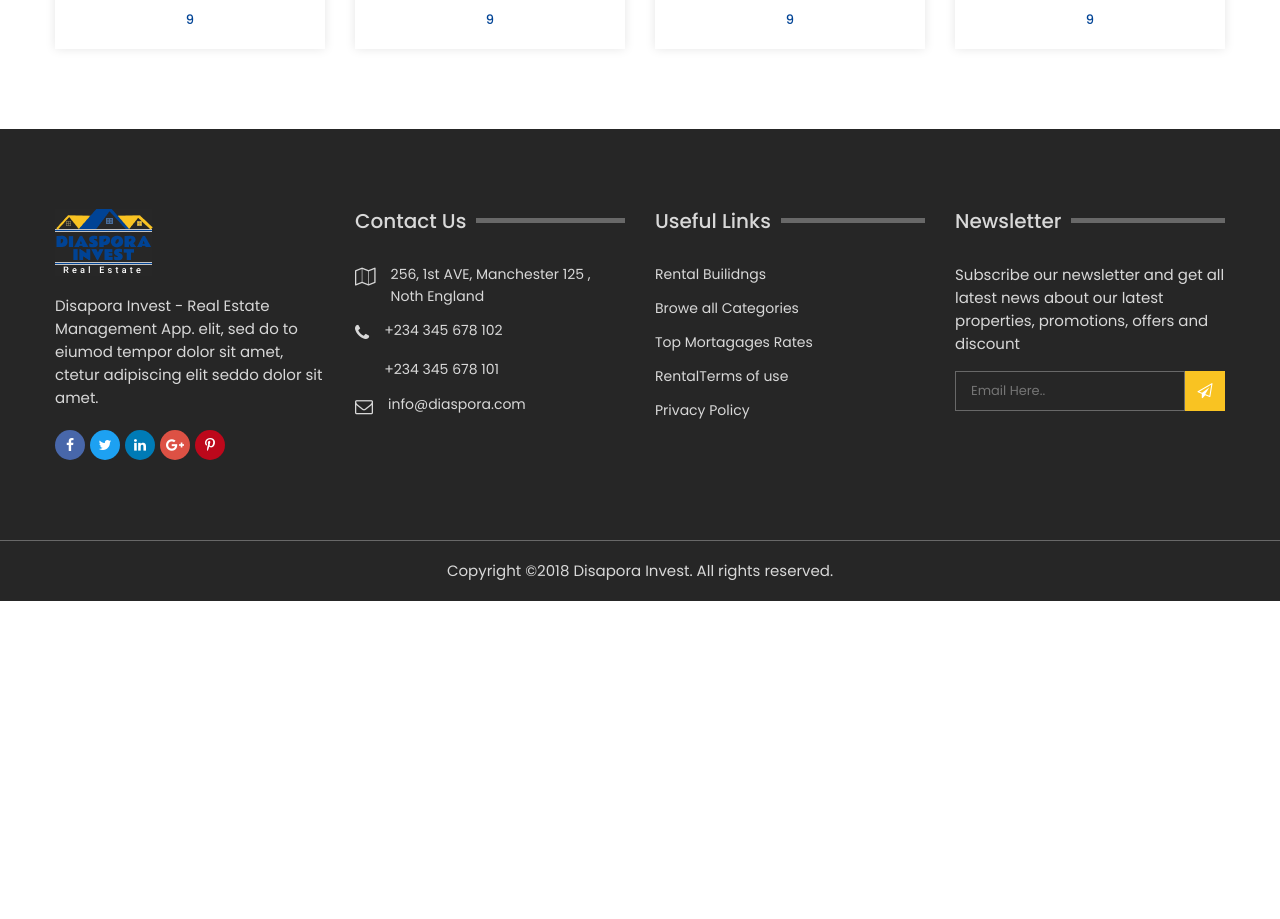
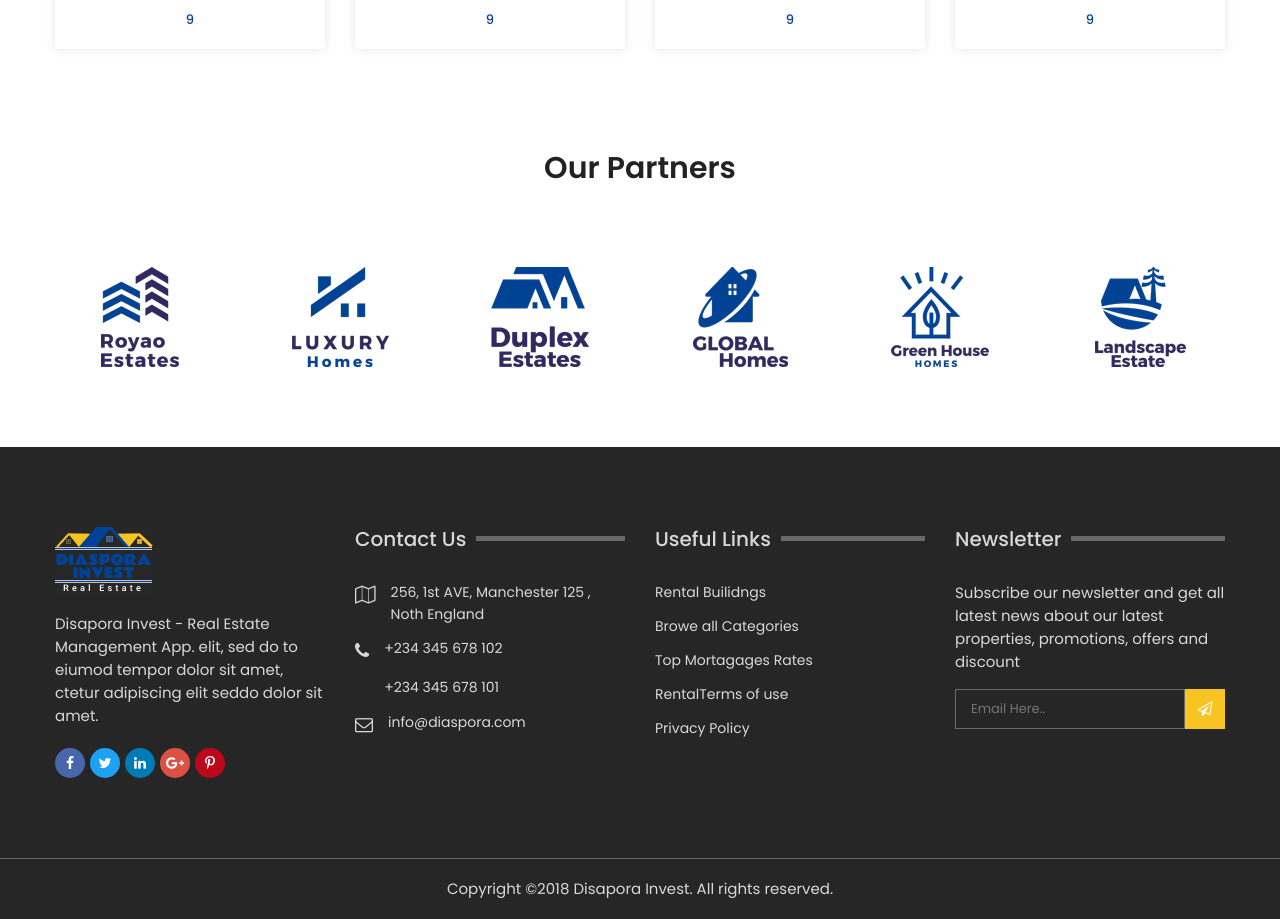
Before and after one commit to josemak25/diaspora-invest, a React (Create React App) app: page / in a window 1280 px wide. Shown: the part 5460-6379 px from the top of the page. Before the commit the page ends 6061 px from the top, so only its background shows below. Built offline with nearby package versions, Linux system fonts and the light colour scheme.

Commit message:
add partners list tpo homepage

```diff
--- a/src/pages/homepage/HomePage.js
+++ b/src/pages/homepage/HomePage.js
@@ -10,6 +10,7 @@ import Property from '../../components/Property';
 import Services from './Services';
 import ServiceSlider from './ServiceSlider';
 import AgentList from './AgentList';
+import PartnersList from './PartnersList';
 
 const HomePage = ({
   properties,
@@ -127,7 +128,7 @@ const HomePage = ({
                   ))}
                 </div>
                 <div className="image">
-                  <img src={require('../../assets/images/others/app.png')} alt="" />
+                  <img src={require('../../assets/images/others/app.png')} alt="app_download" />
                 </div>
               </div>
               {/* <!--Download Content end--> */}
@@ -216,11 +217,13 @@ const HomePage = ({
       </div>
       {/* <!--New property section end--> */}
 
-      {/* <!--Agent Section start--> */}
       <div className="agent-section section pt-100 pt-lg-80 pt-md-70 pt-sm-60 pt-xs-50 pb-100 pb-lg-80 pb-md-70 pb-sm-60 pb-xs-50">
         <AgentList agents={agents} />
       </div>
-      {/* <!--Agent Section end--> */}
+
+      <div className="brand-section section pb-100 pb-lg-80 pb-md-70 pb-sm-60 pb-xs-50">
+        <PartnersList />
+      </div>
       <Footer />
     </div>
   );
--- /dev/null
+++ b/src/pages/homepage/PartnersList.js
@@ -0,0 +1,41 @@
+import React from 'react';
+
+const PartnersList = ({ partners }) => {
+  return (
+    <div className="container">
+      {/* <!--Section Title start--> */}
+      <div className="row">
+        <div className="col-md-12 mb-60 mb-xs-30">
+          <div className="section-title center">
+            <h1>Our Partners</h1>
+          </div>
+        </div>
+      </div>
+      {/* <!--Section Title end--> */}
+
+      <div className="row">
+        {/* <!--Brand Slider start--> */}
+        <div className="brand-carousel section"></div>
+        {partners.map((partner, i) => (
+          <div className="brand col" key={i}>
+            <img src={require(`../../assets/images/brands/${partner}`)} alt="partners_brand_logo" />
+          </div>
+        ))}
+        {/* <!--Brand Slider end--> */}
+      </div>
+    </div>
+  );
+};
+
+export default PartnersList;
+
+PartnersList.defaultProps = {
+  partners: [
+    'brand-1.png',
+    'brand-2.png',
+    'brand-3.png',
+    'brand-4.png',
+    'brand-5.png',
+    'brand-6.png'
+  ]
+};
```
